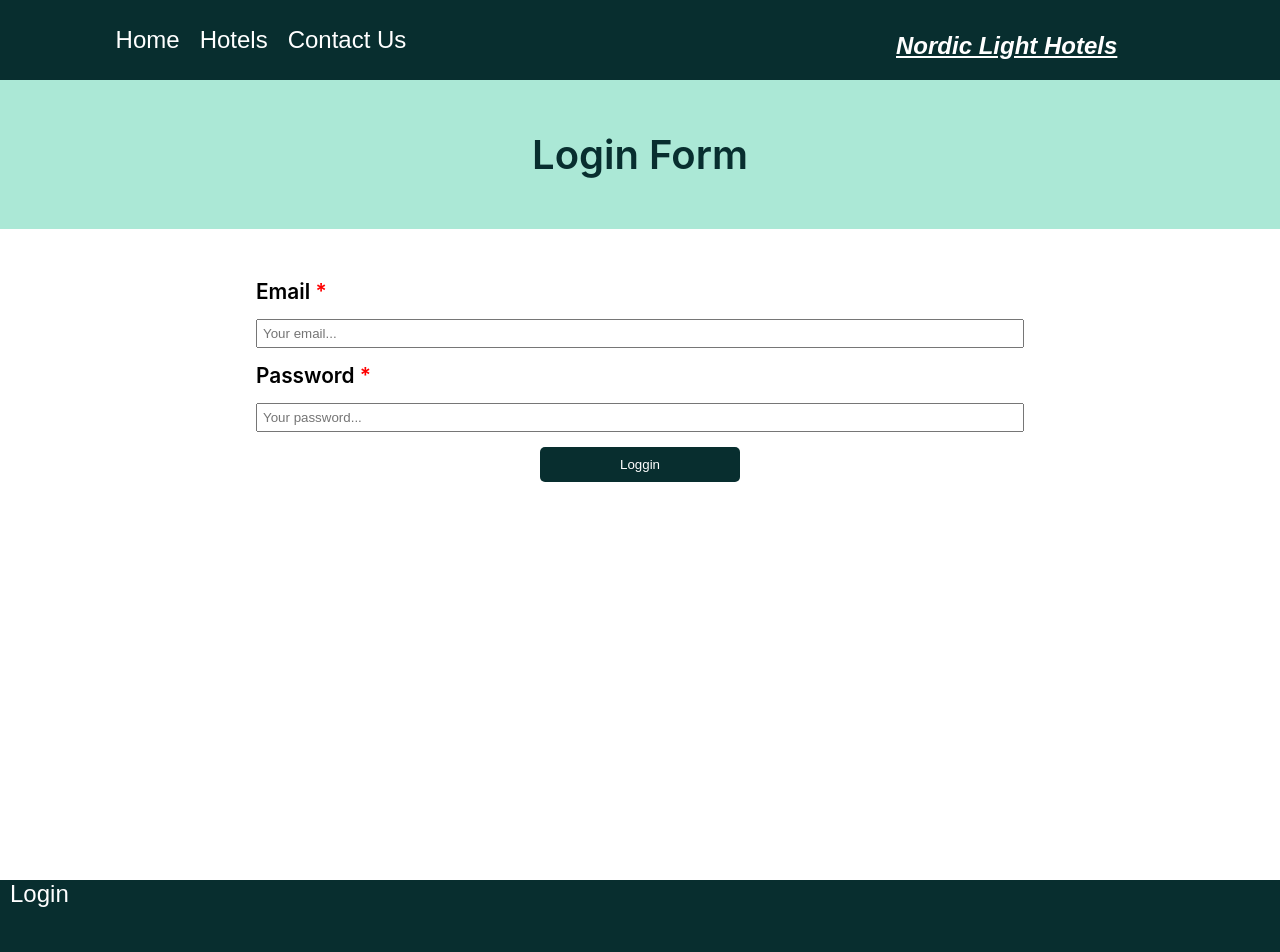
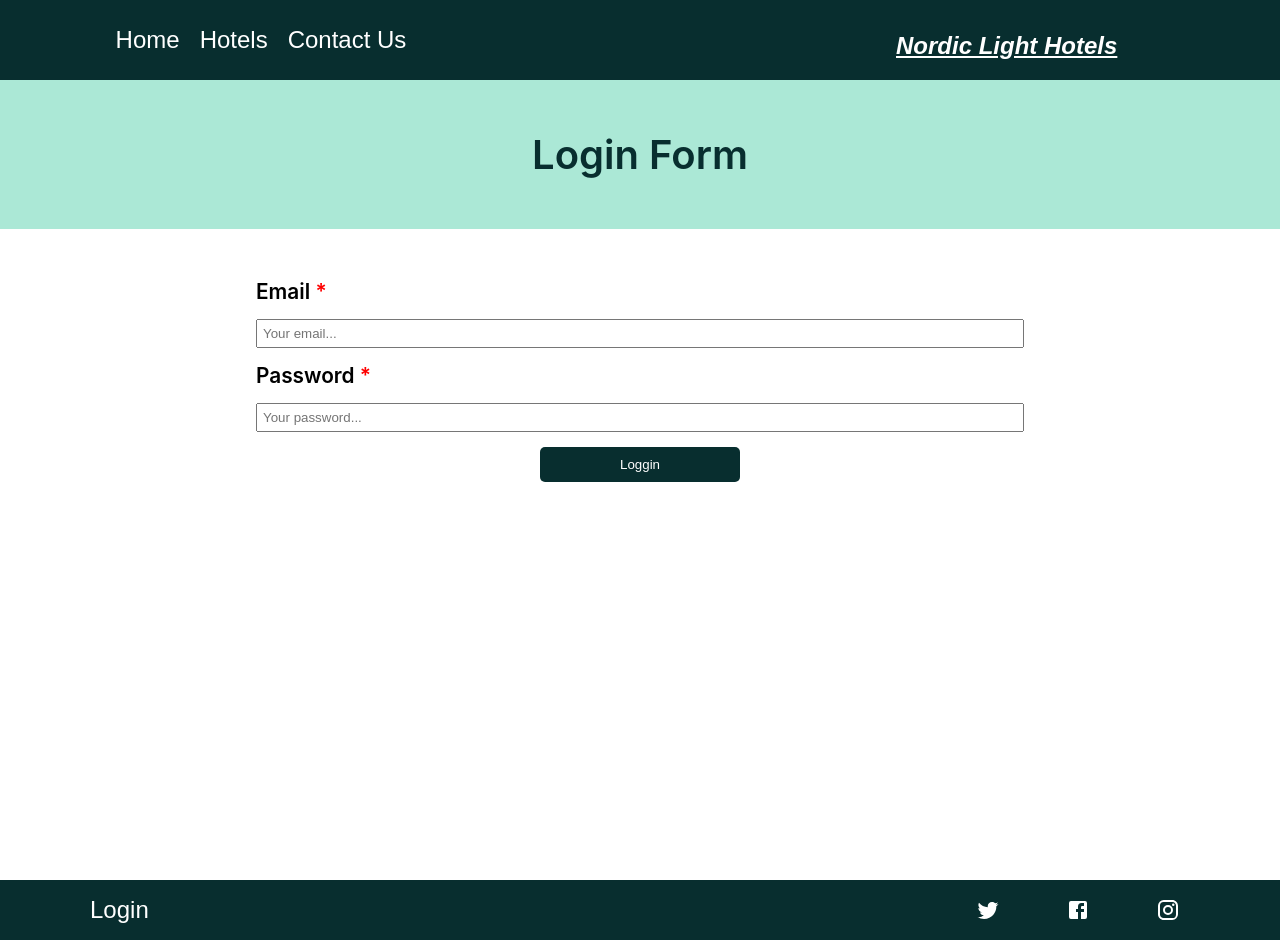
Before and after one commit to Noroff-FEU-Assignments/project-exam-2-Purgatos81, a React (Create React App) app: page /login in a window 1280 px wide. Shown: the top 952 px of the page. Built offline with nearby package versions, Linux system fonts and the light colour scheme.

Commit message:
edit: added and styled footer icons

```diff
--- a/src/components/layouts/Footer.js
+++ b/src/components/layouts/Footer.js
@@ -1,8 +1,16 @@
-import { FooterLink,
-FooterContainer } from "../styles/FooterStyles";
+import {
+    FooterLink,
+    FooterContainer,
+    FooterAdminContainer,
+    FooterIconsContainer,
+    FooterButton
+} from "../styles/FooterStyles";
 import AuthContext from "../context/AuthContext";
 import { useContext } from "react";
 import { useNavigate } from "react-router-dom";
+import TwitterIcon from '@mui/icons-material/Twitter';
+import FacebookIcon from '@mui/icons-material/Facebook';
+import InstagramIcon from '@mui/icons-material/Instagram';
 
 const Footer = () => {
     const [auth, setAuth] = useContext(AuthContext);
@@ -15,13 +23,20 @@ const Footer = () => {
 
     return (
         <FooterContainer>
+            <FooterAdminContainer>
                 {auth ? (
                     <>
-                    | <FooterLink to='/admin'>Admin</FooterLink> | <button onClick={logout}>Log out </button> |
+                        <FooterLink to='/admin'>Admin</FooterLink><FooterButton onClick={logout}>Log out </FooterButton>
                     </>
                 ) : (
                     <FooterLink to='/login'>Login</FooterLink>
                 )}
+            </FooterAdminContainer>
+            <FooterIconsContainer>
+                    <TwitterIcon />
+                    <FacebookIcon />
+                    <InstagramIcon />
+            </FooterIconsContainer>
         </FooterContainer>
     );
 };
--- a/src/components/styles/FooterStyles.js
+++ b/src/components/styles/FooterStyles.js
@@ -2,13 +2,28 @@ import styled from "styled-components";
 import { Link } from "react-router-dom";
 
 export const FooterContainer = styled.footer`
-
+    display: flex;
+    justify-content: space-between;
+    align-items: center;
     left: 0;
     bottom: 0;
     width: 100%;
-    height: 80px;
+    height: 60px;
     background-color: #082E2F;
+    padding: 0 80px;
 `
+
+export const FooterAdminContainer = styled.div`
+
+`;
+
+export const FooterIconsContainer = styled.div`
+    width: 20%;
+    display: flex;
+    justify-content: space-between;
+    color: white;
+    padding-right: 20px;
+`;
 
 export const FooterLink = styled(Link)`
     color: White;
@@ -17,3 +32,15 @@ export const FooterLink = styled(Link)`
     text-decoration: none;
     margin: 10px;
 `;
+
+export const FooterButton = styled.button`
+    background-color: #082E2F;
+    border: none;
+    color: white;
+    padding: 15px 32px;
+    text-align: center;
+    text-decoration: none;
+    display: inline-block;
+    font-size: x-large;
+    cursor: pointer;
+`;
```
Lines whose indentation alone changed are shown as unchanged.
